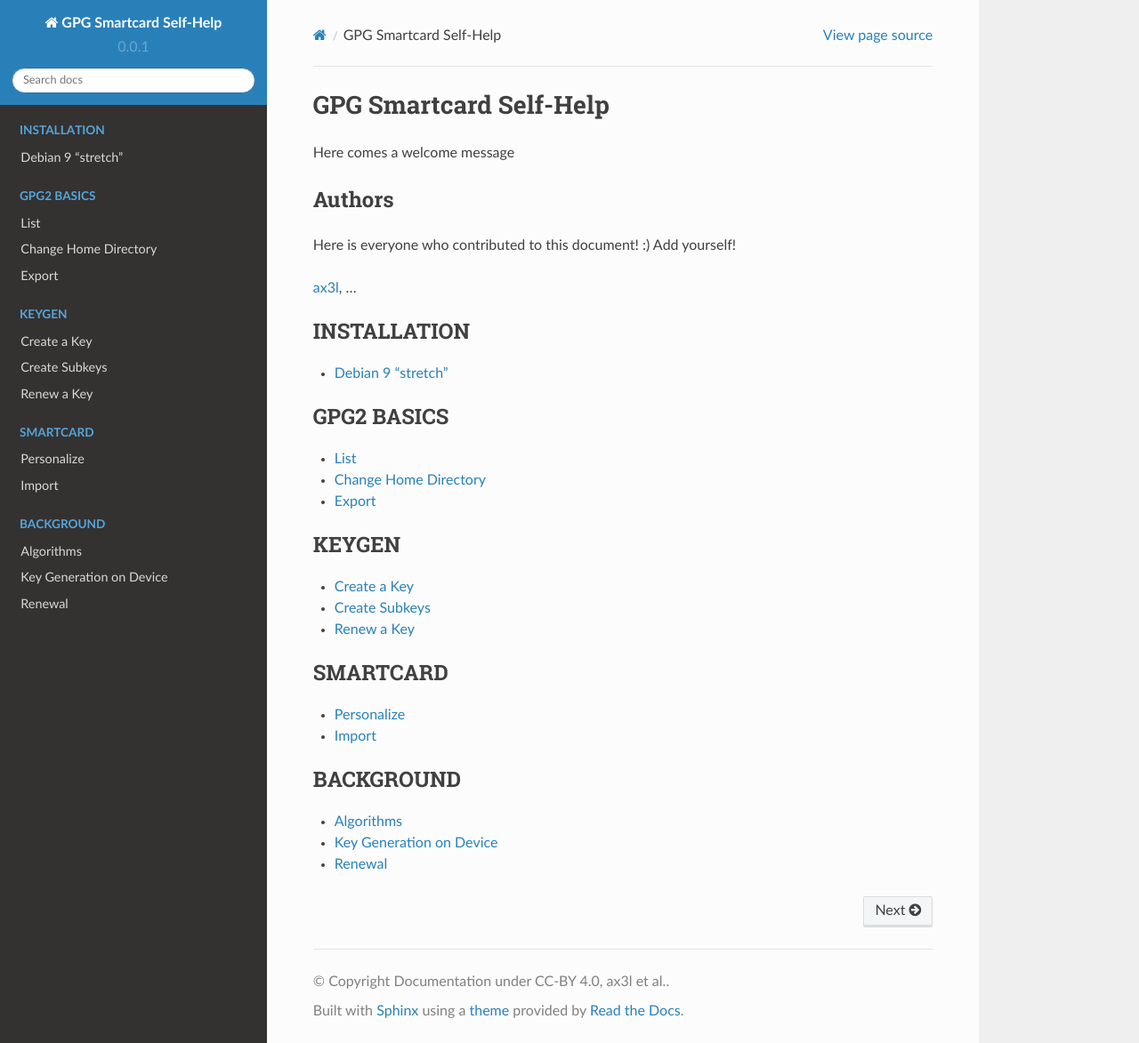
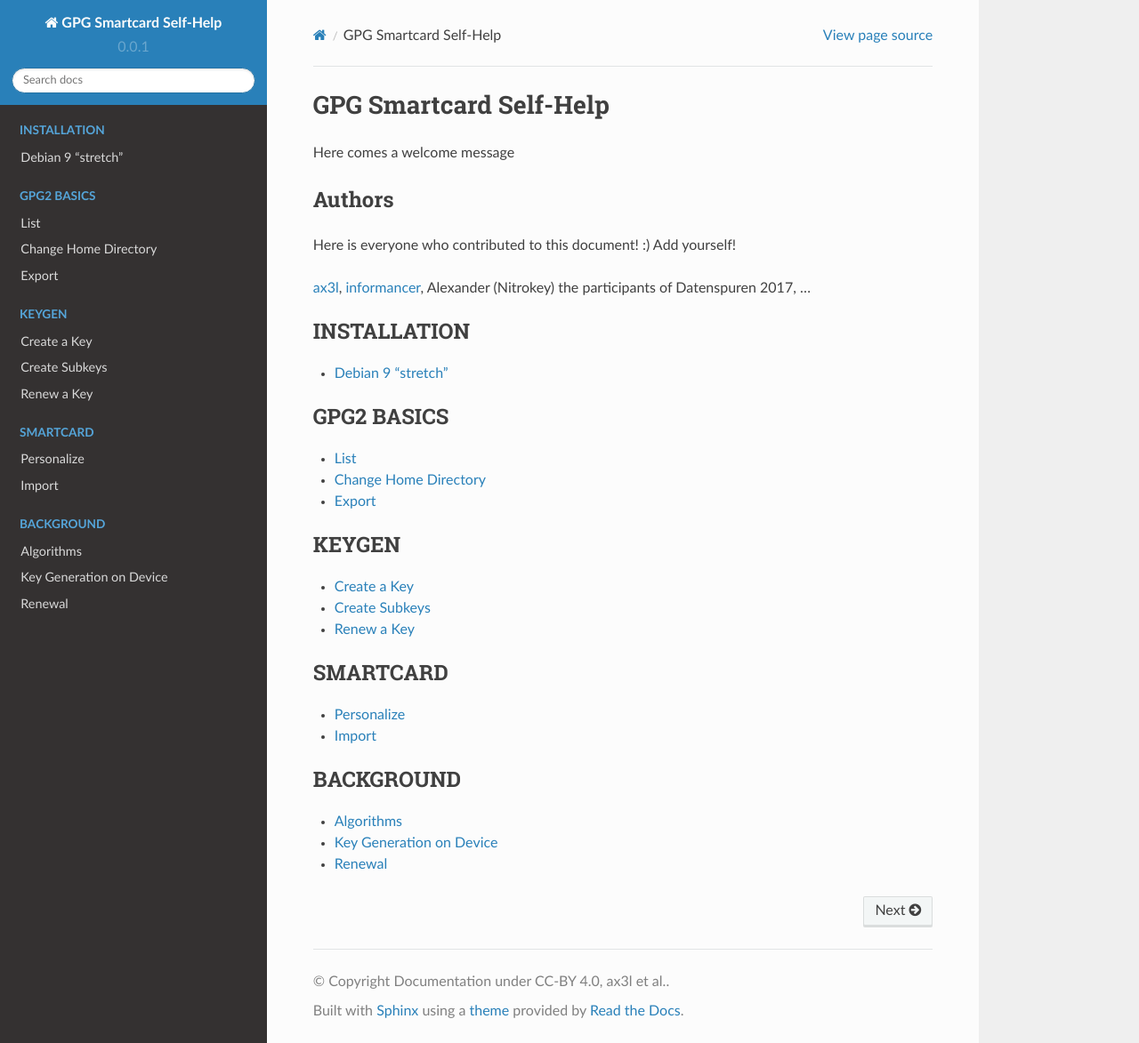
Before and after one commit to ax3l/gpg_smartcard, a Sphinx documentation site: the page built from source/index.rst, in a window 1280 px wide and 1173 px high. Shown: the whole window at 89% size. Built offline with Sphinx 7.4.7 and the Read the Docs theme 2.0.0, drawn with Linux system fonts in a browser that asks for light colours.

```diff
--- a/source/index.rst
+++ b/source/index.rst
@@ -10,7 +10,11 @@ Authors
 Here is everyone who contributed to this document! :)
 Add yourself!
 
-`ax3l <https://keybase.io/ax3l>`_, ...
+`ax3l <https://keybase.io/ax3l>`_,
+`informancer <https://github.com/informancer>`_,
+Alexander (Nitrokey)
+the participants of Datenspuren 2017,
+...
 
 .. only:: latex
 
```
